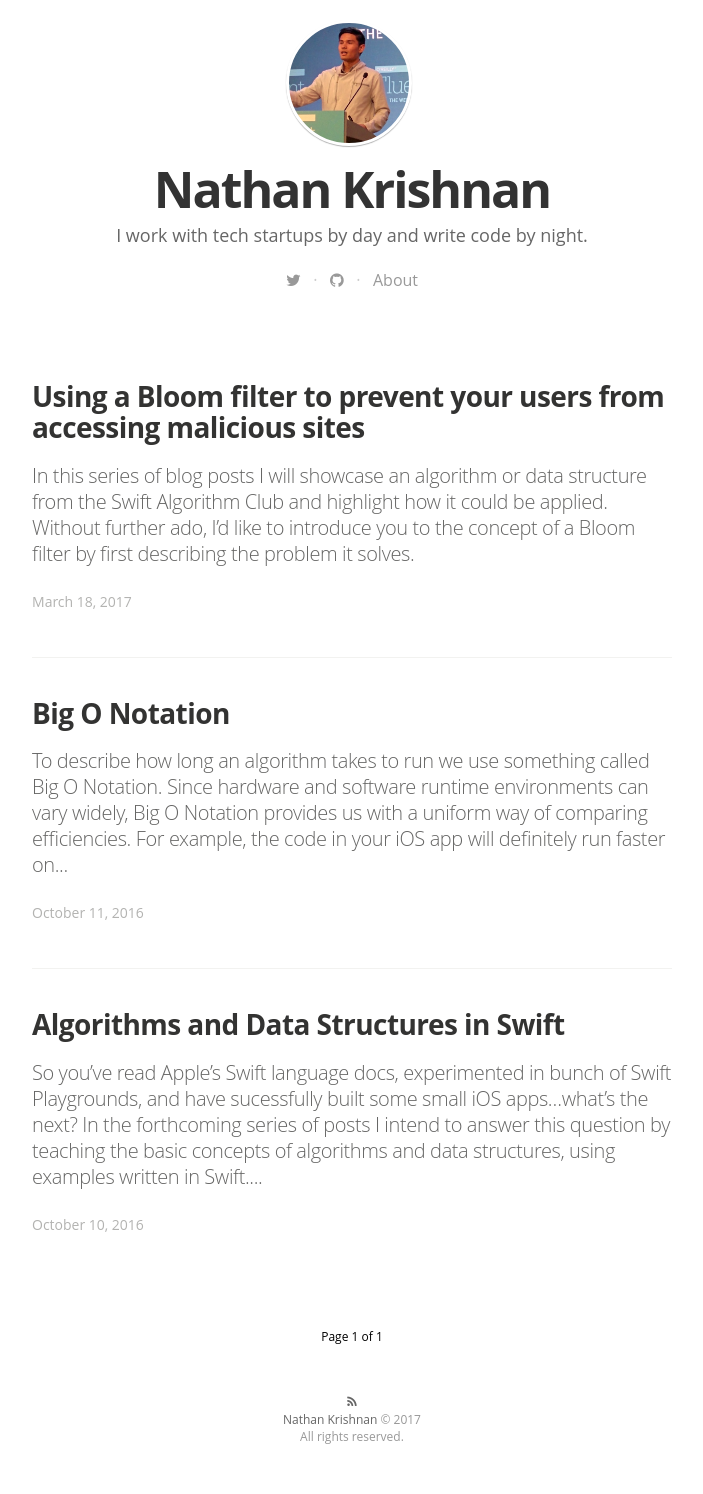
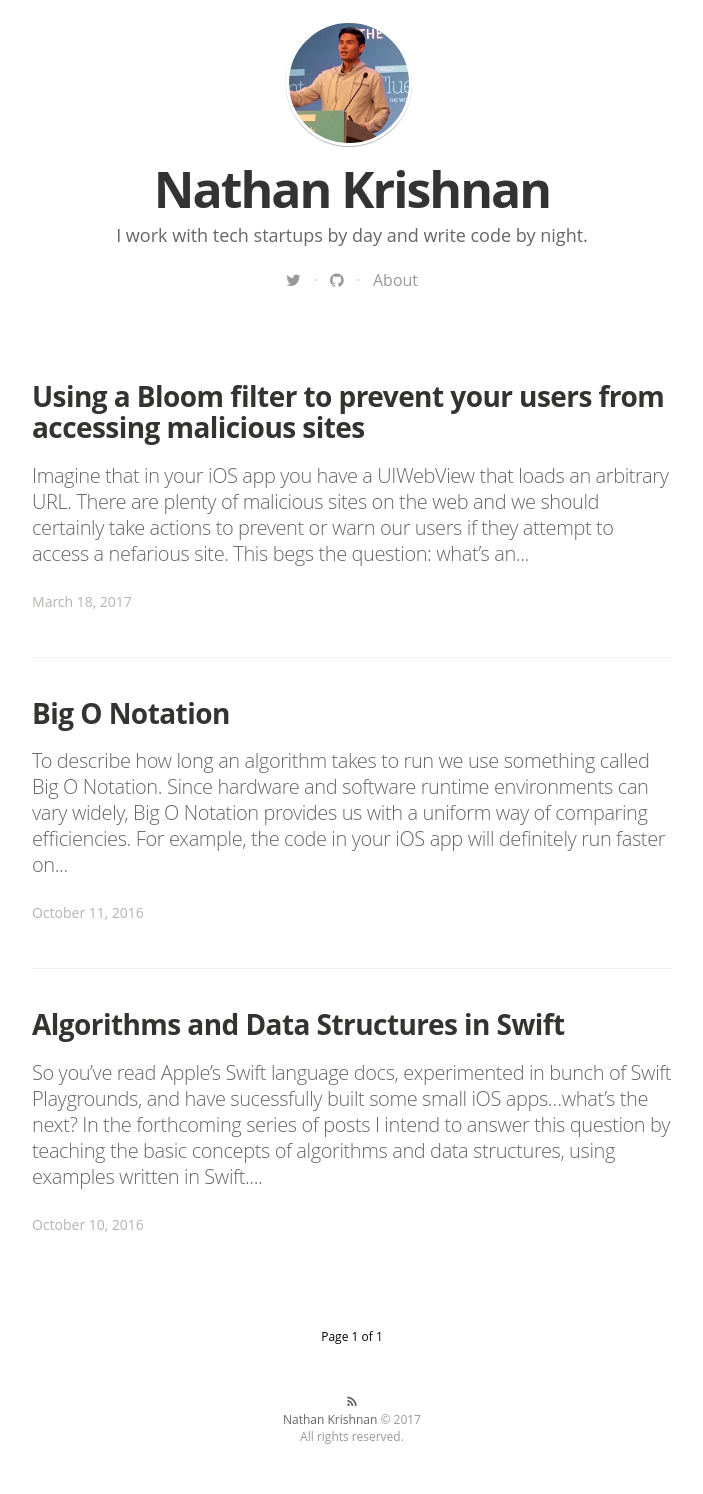
Before and after one commit to nathankrishnan/nathankrishnan.github.io, a Jekyll site: the page built from index.html, in a window 1280 px wide. Shown: the whole page, without its empty margins (288-991 px from the left). Built offline with Jekyll 4.4.1, drawn with Linux system fonts in a browser that asks for light colours; nearby versions of some CDN libraries; some web fonts are replaced; the list of posts is cut into pages by our own code; some of the changed lines change nothing that is shown.

Commit message:
Update 2017-03-18-bloomfilter.md

````diff
--- a/_posts/2017-03-18-bloomfilter.md
+++ b/_posts/2017-03-18-bloomfilter.md
@@ -5,8 +5,6 @@
 image: https://static.pexels.com/photos/29781/pexels-photo-29781.jpg
 ---
 
-
-In this series of blog posts I will showcase an algorithm or data structure from the [Swift Algorithm Club](https://github.com/raywenderlich/swift-algorithm-club) and highlight how it could be applied.  Without further ado, I'd like to introduce you to the concept of a [Bloom filter](https://en.wikipedia.org/wiki/Bloom_filter) by first describing the problem it solves.
 
 Imagine that in your iOS app you have a UIWebView that loads an arbitrary URL.  There are plenty of malicious sites on the web and we should certainly take actions to prevent or warn our users if they attempt to access a nefarious site.  This begs the question: what's an efficient way of checking if the domain in a URL is known to be a malicious site? Perhaps as a first pass at the problem, you would find a dossier of malicious domains, store the dossier in a set, and check to see if the domain in the arbitrary URL exists in the set.
 
@@ -23,7 +21,7 @@
 }
 ```
 
-The problem with this approach is that a large dossier will consume a significant amount of memory.  Likewise, as your dossier grows, so will its memory footprint because you are storing each domain name as a string.  Is there a more efficient approach to maintain a dossier data list without consuming too much memory?  Yes we can instead use a Bloom filter, which is a space-efficient and probabilistic data structure.
+The problem with this approach is that as your dossier grows, so will its memory footprint because you are storing each domain name as a string.  In other words, a large dossier will consume a significant amount of memory. Is there a more efficient approach to maintain a dossier data list without consuming too much memory?  Yes, we can instead use a Bloom filter, which is a space-efficient and probabilistic data structure.
 
 # The basic concept
 A Bloom filter can be conceptually thought of as a fixed-length array of bits.
@@ -45,8 +43,10 @@
 ```
 These two bit values indicate to the Bloom filter that you've inserted the string *"virus.io"*. To recap: instead of storing the actual string value we can run the string through several hash functions to give us a unique signature, which we can then map to a position in the array.
 
-# Querying to find an item
-[under construction...]
+# Checking the existence an item
+To check to see if an item exists, you send the input through the hash functions, which will return array indices.  You then check the value at each array index. If all of the values are ```1``` then the check will return ```true```.  If any, or all, of the values are ```0``` then the check will return ```false```.
+
+**NOTE**: As mentioned earlier, there is a chance that a false positive could occur.  To be more specific, this occurs when the hash values of different input items are mapped to the same indices of the array.  This can be remedied by having a bit of a bigger size or by adding more hash functions that the Bloom filter can use.  Adding extraneous hash functions will
 
 # Implementation in Swift
 When implementing a Bloom filter in Swift, we can represent ```0``` or ```1``` with the boolean values of ```false``` or ```true```.  Why would we do this?  Well in Swift boolean values take less memory to represent than integer values.  There is a handy enum in Swift 3 called ```MemoryLayout<T>``` that we can use to verify the aforementioned claim.  Take a look at the output below:
````
